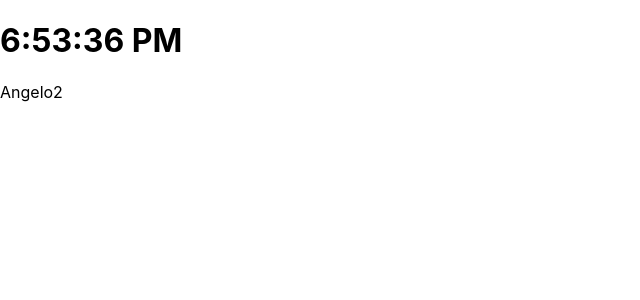
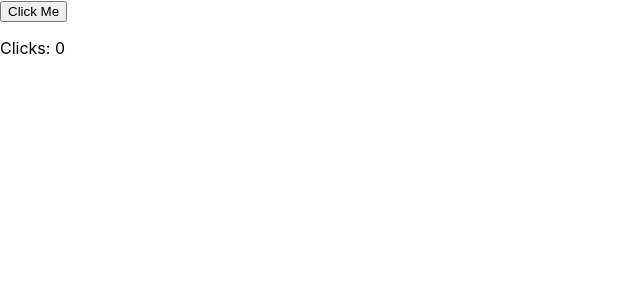
Before and after one commit to angelorpt/React.js-estudo-pessoal, a React (Create React App) app in the folder app-react/: page / in a window 1280 px wide. Shown: the top 300 px of the page, without its empty margins (0-640 px from the left). Built offline with nearby package versions, Linux system fonts and the light colour scheme.

Commit message:
Eventos no React

```diff
--- /dev/null
+++ b/app-react/src/Events.js
@@ -0,0 +1,33 @@
+import React, {Component} from 'react'
+
+class Events extends Component {
+    constructor(props){
+        super(props);
+
+        this.state = {
+            clicked: 0
+        }
+
+        // this.clickMethod = this.clickMethod.bind(this);
+    }
+
+    clickMethod = () => {
+        console.log('--- CLICK METHOD BEGIN ---', this.state.clicked);
+        this.setState({
+            clicked: this.state.clicked + 1
+        });
+        console.log('--- CLICK METHOD END ---', this.state.clicked);
+    }
+
+    render(){
+        const { clicked } = this.state;
+        return(
+            <div>
+                <button onClick={ this.clickMethod } type="button">Click Me</button>
+                <p>Clicks: { clicked }</p>
+            </div>
+        );
+    }
+}
+
+export default Events;
--- a/app-react/src/index.js
+++ b/app-react/src/index.js
@@ -7,9 +7,10 @@
 import Clock2 from './Clock2';
 import Props from './Props';
 import State from './State';
+import Events from './Events';
 import * as serviceWorker from './serviceWorker';
 
-ReactDOM.render(<Clock2 />, document.getElementById('root'));
+ReactDOM.render(<Events />, document.getElementById('root'));
 
 // If you want your app to work offline and load faster, you can change
 // unregister() to register() below. Note this comes with some pitfalls.
```
